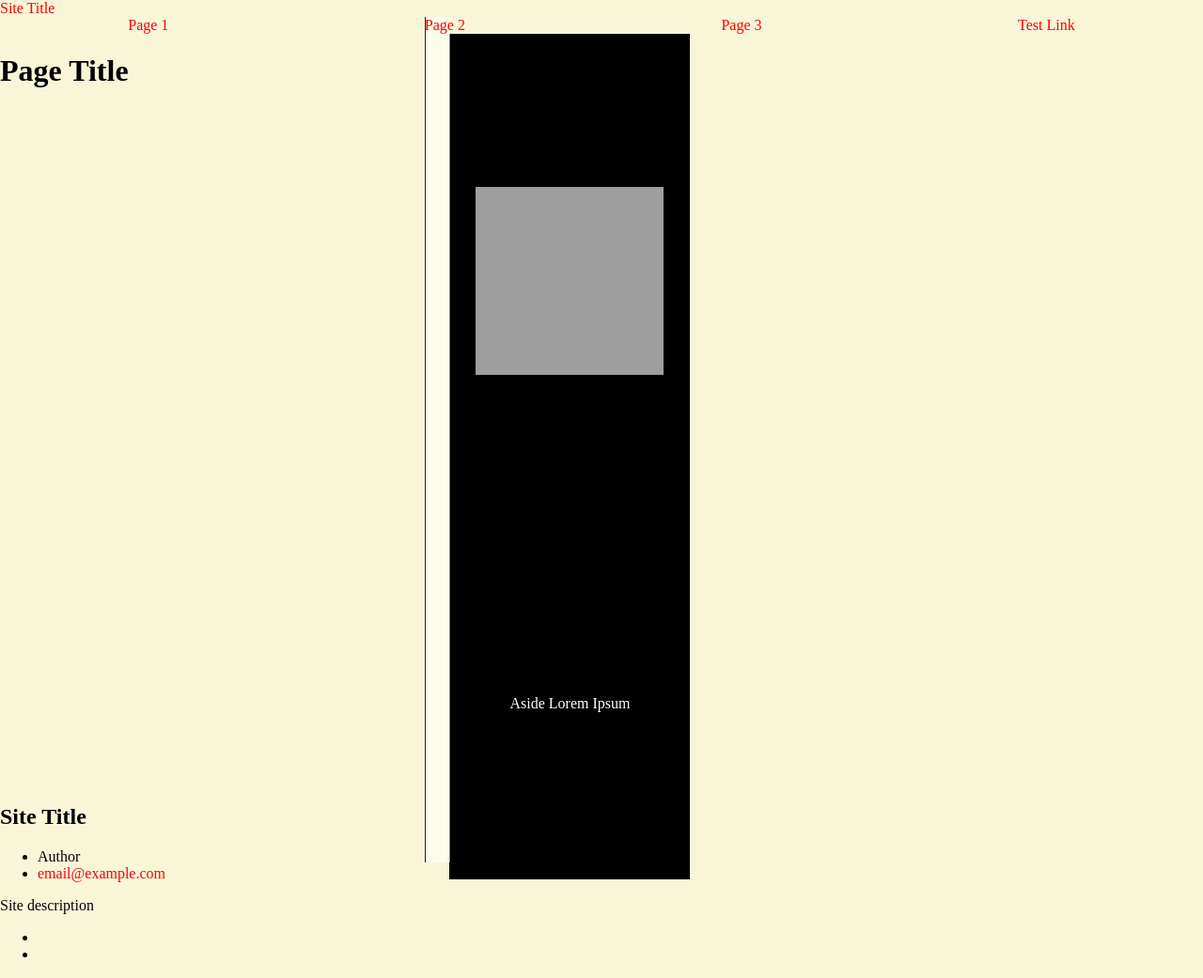
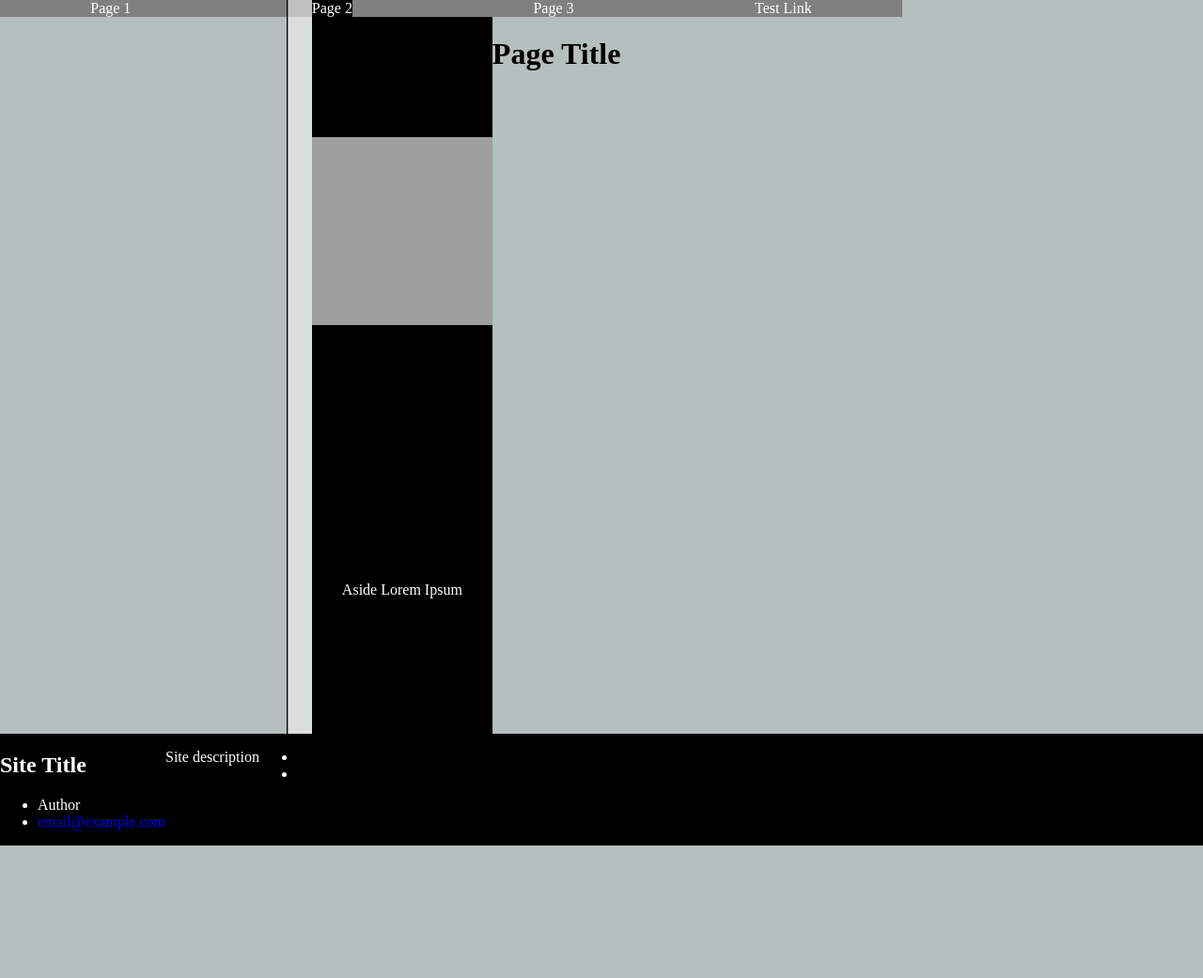
Before and after one commit to theTaikun/jekyll-gear-solid, a Jekyll site: the page proof-of-concept/index.html, which Jekyll copies as it is, in a window 1280 px wide. Shown: the whole page at 94% size. Built offline with Jekyll 4.4.1, drawn with Linux system fonts in a browser that asks for light colours; after the commit the page ends 900 px from its top, so only the background shows below that; grey boxes are pictures that could not be loaded.

Commit message:
Styling changes
Looked back at inspiration (https://www.youtube.com/watch?v=jhTIyZ3YY2k&feature=youtu.be&t=317) and made some aesthetic changes to better match it.

```diff
--- a/proof-of-concept/assets/css/default.css
+++ b/proof-of-concept/assets/css/default.css
@@ -1,26 +1,41 @@
+html {
+  height:100%;
+}
+
 body {
-  background-color: #F9F6D8;
+  background-color: #B5BFBD;
   margin:0;
   display:flex;
   flex-direction:column;
-  /*! overflow: hidden; */ //Renable this in production. Disabled now to make sure things don't overflow
-  height: ;
+  /*! overflow: hidden; */ /* Renable this in production. Disabled now for debugging */
+  height: 100%;
+  justify-content: space-between;
   height: 100%;
 }
-main{
-  height:800px;
+.middle{
+  height:100%;
+  display:flex;
+  flex-direction:row;
 }
 
 a {
   text-decoration: none;
-  color:red;
+  /*! color:red; */
+}
+nav{
+  background-color: grey;
+  width:75%;
 }
 nav a{
   z-index:3;
+  color: white;
 }
 nav a:hover{
   /*! color:white; */
   /*! background-color: black; */
+}
+.activePage{
+  background-color:black;
 }
 
 .aside--bar__selector{
@@ -35,14 +50,14 @@ nav a:hover{
   border-left: 1px solid black;
 }
 .aside--bar__content{
-  background-color: black;
+  /*! background-color: black; */
   width: 100%;
     /*! position: relative; */
   height: 0%;
     z-index: -1;
   /*! display: none; */
   /*! clear: left; */
-  float: right;
+  /*! float: right; */
   display: flex;
   justify-content: space-around;
   /*! padding-top: 5%; */
@@ -57,14 +72,18 @@ nav a:hover{
 
 .aside--bar {
 	background-color:black;
-  position: absolute;
-  width: 20%;
+  /*! position: absolute; */
+  width: 15%;
   /*! height: 0%; */
   /*! float: right; */
   /*! left: 80%; */
   z-index: 1;
   /*! display: none; */
   /*! transition: 1.2s; */
+	overflow: visible;
+}
+main {
+  flex-grow: 1;
 }
 .trigger{
   display: flex;
@@ -80,3 +99,9 @@ nav a:hover{
   transition: .4s;
   /*! display: none; */
 }
+footer {
+  display: flex;
+  color:white;
+  background-color: black;
+  z-index: 3;
+}
--- a/proof-of-concept/assets/js/default.js
+++ b/proof-of-concept/assets/js/default.js
@@ -2,7 +2,7 @@ var selector=document.querySelector('.aside--bar__selector');
 var aside= document.querySelector('.aside--bar');
 var initialPage=document.querySelector('.activePage');
 var initialPagePos=initialPage.getBoundingClientRect().left/window.innerWidth*100+"%"
-var initialPagePosSelectorRelative=initialPagePos.substr(0,initialPagePos.length-1)/(selector.getBoundingClientRect().width/window.innerWidth)+"%"
+var initialPagePosSelectorRelative=(initialPagePos.substr(0,initialPagePos.length-1)-selector.getBoundingClientRect().width/window.innerWidth*100)/(selector.getBoundingClientRect().width/window.innerWidth)+"%"
 var activatedPage=initialPage;
 
 
@@ -43,21 +43,24 @@ for (var i = 0; i < navLinks.length; i++) {
         //console.log(navLinks[i]);
 
         navLinks[i].onmouseover=function(){
-			selectorMover((this.getBoundingClientRect().left/window.innerWidth)/(selector.getBoundingClientRect().width/window.innerWidth)*100+"%",(selector.getBoundingClientRect().left/window.innerWidth)/(selector.getBoundingClientRect().width/window.innerWidth)*100+"%");
+			selectorMover(((this.getBoundingClientRect().left-selector.getBoundingClientRect().width)/window.innerWidth)/(selector.getBoundingClientRect().width/window.innerWidth)*100+"%",(selector.getBoundingClientRect().left/window.innerWidth)/(selector.getBoundingClientRect().width/window.innerWidth)*100+"%");
 		};
 
 		navLinks[i].onmouseout=function(){
-			selectorMover((activatedPage.getBoundingClientRect().left/window.innerWidth)/(selector.getBoundingClientRect().width/window.innerWidth)*100+"%",(selector.getBoundingClientRect().left/window.innerWidth)/(selector.getBoundingClientRect().width/window.innerWidth)*100+"%");
+			selectorMover(((activatedPage.getBoundingClientRect().left-selector.getBoundingClientRect().width)/window.innerWidth)/(selector.getBoundingClientRect().width/window.innerWidth)*100+"%",(selector.getBoundingClientRect().left/window.innerWidth)/(selector.getBoundingClientRect().width/window.innerWidth)*100+"%");
 		};
 
 		navLinks[i].onclick=function(){
 			var sourceDoc=this.href;
 			oldPage=activatedPage;
 			activatedPage=this;
+
+			oldPage.classList.remove('activePage');
+			activatedPage.classList.add('activePage');
 			document.querySelector('.aside--bar__content').style.height='0%'; //Gets rid of content first, just for aesthetic. Should not be a functional requirement
 			growAside.onfinish=function(){
 				console.log("finished shrinking");
-				aside.style.left=(activatedPage.getBoundingClientRect().left+selector.getBoundingClientRect().width)/window.innerWidth*100+"%";
+				document.querySelector('.middle__white-space').style.width=(activatedPage.getBoundingClientRect().left)/window.innerWidth*100+"%";
 				console.log("loading "+sourceDoc);
 
 
@@ -68,7 +71,8 @@ for (var i = 0; i < navLinks.length; i++) {
 					console.log("Loading main");
 					console.log("main returned: " +getPage(sourceDoc,'.main__content','.main__content'));
 				};
-				selectorMover((activatedPage.getBoundingClientRect().left/window.innerWidth)/(selector.getBoundingClientRect().width/window.innerWidth)*100+"%",(selector.getBoundingClientRect().left/window.innerWidth)/(selector.getBoundingClientRect().width/window.innerWidth)*100+"%",true);
+				//selectorMover(((activatedPage.getBoundingClientRect().left-selector.getBoundingClientRect().width)/window.innerWidth)/(selector.getBoundingClientRect().width/window.innerWidth)*100+"%",(selector.getBoundingClientRect().left/window.innerWidth)/(selector.getBoundingClientRect().width/window.innerWidth)*100+"%",true);
+				growAside.reverse();
 			}
 			growAside.reverse();
 			/*
@@ -134,7 +138,7 @@ var selectorMover=function(endPos,startPos=null,boolGrowAside=false){
 
 window.onload = (event) => {
 	var initialKeyframes=[
-		{transform:"translateX("+window.innerWidth+"px)"},
+		{transform:"translateX("+(document.querySelector("nav").getClientRects()[0].width/window.innerWidth*100)/(selector.getBoundingClientRect().width/window.innerWidth)+"%)"},
 		{transform:"translateX("+initialPagePosSelectorRelative+")"}
 		];
 	var initialTimings={
@@ -143,7 +147,8 @@ window.onload = (event) => {
 		}
 	selector.animate(initialKeyframes,initialTimings).onfinish=function(){
 		//aside.style.left=(initialPage.getBoundingClientRect().left/window.innerWidth+selector.getBoundingClientRect().width/window.innerWidth)*100+"%";
-		aside.style.left=parseFloat(initialPagePos.substring(0,initialPagePos.length-1))+(selector.getBoundingClientRect().width)/window.innerWidth*100+"%";
+		//aside.style.left=parseFloat(initialPagePos.substring(0,initialPagePos.length-1))+(selector.getBoundingClientRect().width)/window.innerWidth*100+"%";
+		document.querySelector('.middle__white-space').style.width=initialPagePos;
 		growAside.play();
 		};
 	//console.log(selectorMover(window.innerWidth+"px",(initialPage.getBoundingClientRect().left/window.innerWidth)/(selector.getBoundingClientRect().width/window.innerWidth)*100+"%",true))
--- a/proof-of-concept/index.html
+++ b/proof-of-concept/index.html
@@ -10,28 +10,29 @@
 <body>
 	<header class="site-header">
 		<div class="wrapper">
-		<a class="site-title" rel="author" href="/">Site Title</a>
+<div class=aside--bar__selector id=aside--bar__selector></div> <!-- The selector must go after the elements that change it (the nav links) -->
 		<nav class="site-nav">
 			<div class="trigger">
 				<a class="page-link" href="page1.html">Page 1</a>
 				<a class="page-link activePage"  href="page2.html">Page 2</a>
 				<a class="page-link " href="page3.html">Page 3</a>
 				<a class="page-link" href="http://www.google.com">Test Link</a> <!-- Test to make sure link isn't actually opened -->
-				<div class=aside--bar__selector id=aside--bar__selector></div> <!-- The selector must go after the elements that change it (the nav links) -->
+
 			</div>
 		</nav>
 		</div>
 	</header>
-
-
-
-    <main class="page-content" aria-label="Content">
+	<div class="middle">
+		<div class="middle__white-space">
+		</div>
 		<aside class="aside--bar" id="aside--bar">
 				<div class="aside--bar__content" id="aside--bar__content">
 					<img src="giraffe.jpg" class="nav_img" >
 					<p>Aside Lorem Ipsum</p>
 				</div>
 		</aside>
+
+		<main class="page-content" aria-label="Content">
 			<div class="wrapper">
 				<div class="home">
 					<h1 class="page-heading">Page Title</h1>
@@ -40,7 +41,7 @@
 				</div>
 			</div>
 		</main>
-
+	</div>
 	<footer class="site-footer h-card">
 
 
```
Lines whose indentation alone changed are shown as unchanged.
